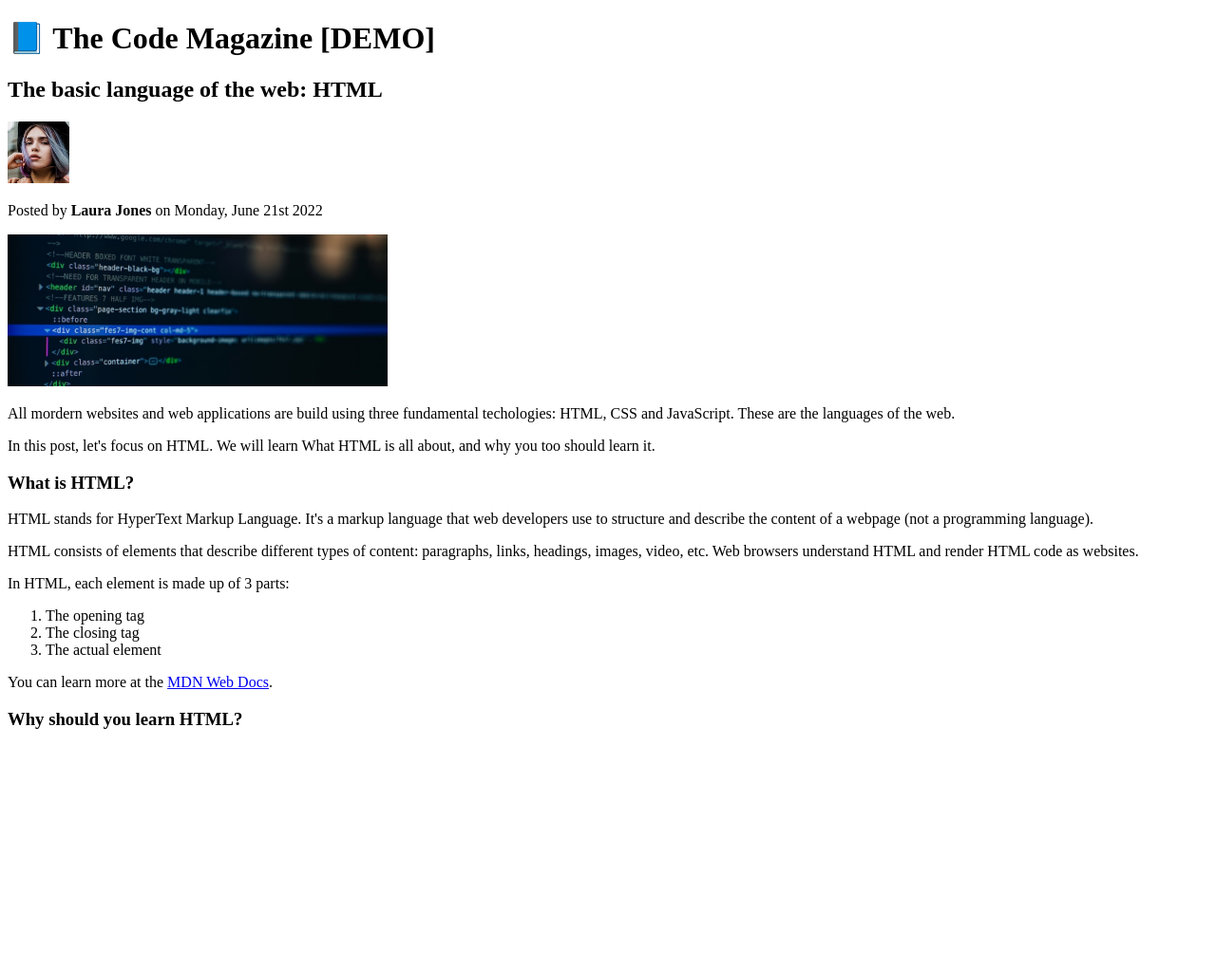
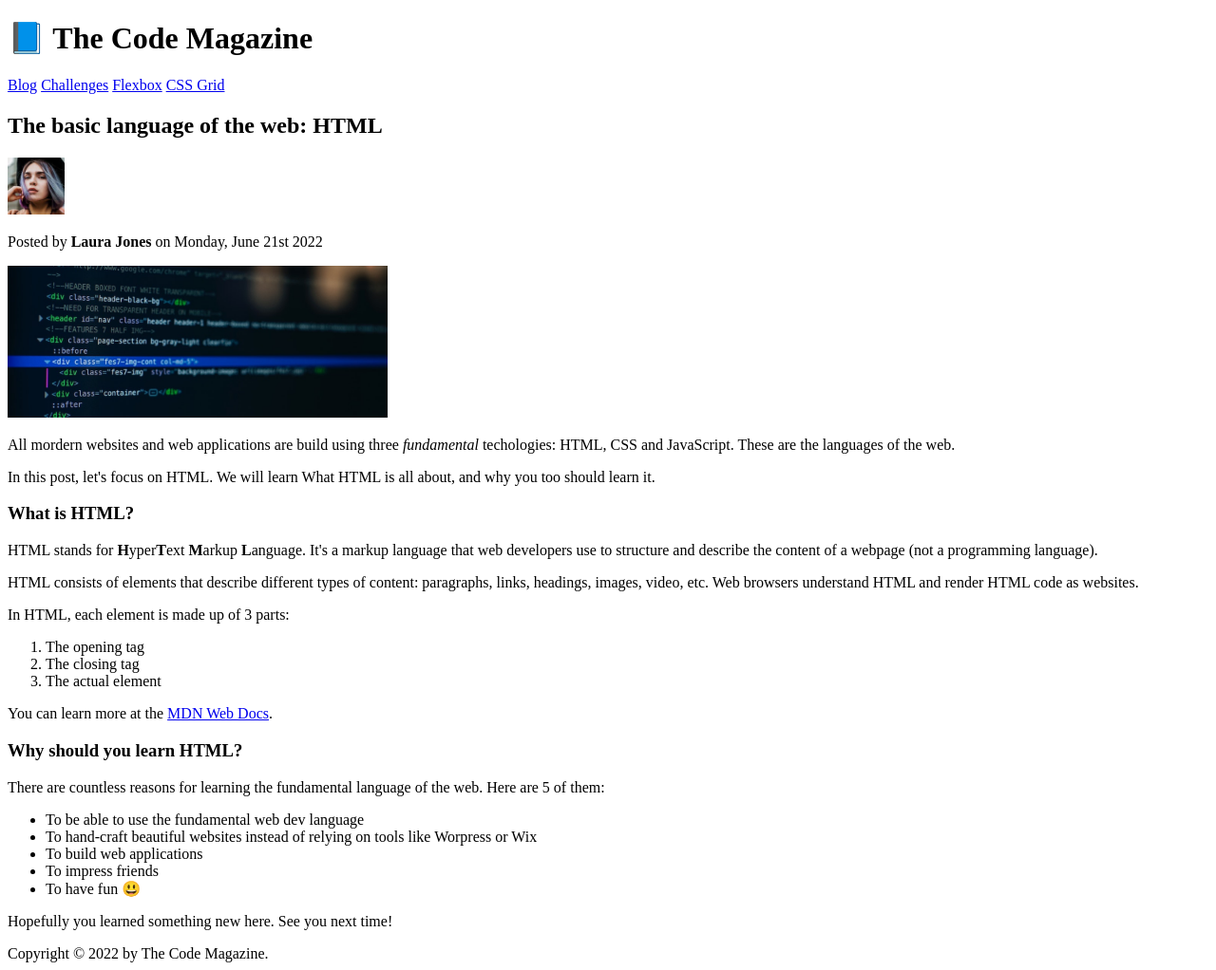
Before and after one commit to GuilhermeSilvaLima/Code-Magazine, a plain HTML site: page index.html in a window 1280 px wide. Shown: the whole page at 95% size. Before the commit the page ends 800 px from the top, so only its background shows below. Drawn offline with Linux system fonts and the light colour scheme.

Commit message:
Adiciona arquivo blog e semantica

```diff
--- a/index.html
+++ b/index.html
@@ -1,5 +1,5 @@
 <!DOCTYPE html>
-<html lang="pt-br">
+<html lang="en">
   <head>
     <meta charset="UTF-8" />
     <meta name="viewport" content="width=device-width, initial-scale=1.0" />
@@ -8,27 +8,46 @@
   </head>
   <body>
     <header>
-      <h1>📘 The Code Magazine [DEMO]</h1>
+      <h1>📘 The Code Magazine</h1>
+      <nav>
+        <a href="./blog.html" target="_blank">Blog</a>
+        <a href="#">Challenges</a>
+        <a href="#">Flexbox</a>
+        <a href="#">CSS Grid</a>
+      </nav>
     </header>
-    <main>
-      <h2>The basic language of the web: HTML</h2>
-      <img id="laura" src="./pictures/laura-jones.jpg" alt="pictue of Laura" />
-      <p>Posted by <strong>Laura Jones</strong> on Monday, June 21st 2022</p>
-      <img id="post" src="./pictures/post-img.jpg" alt="exemplo of html code" />
+
+    <article>
+      <header>
+        <h2>The basic language of the web: HTML</h2>
+        <img
+          id="laura"
+          src="./pictures/laura-jones.jpg"
+          alt="pictue of Laura"
+        />
+        <p>Posted by <strong>Laura Jones</strong> on Monday, June 21st 2022</p>
+        <img
+          id="post"
+          src="./pictures/post-img.jpg"
+          alt="HTML code on the screen"
+        />
+      </header>
       <p>
         All mordern websites and web applications are build using three
-        fundamental techologies: HTML, CSS and JavaScript. These are the
-        languages of the web.
+        <em>fundamental</em> techologies: HTML, CSS and JavaScript. These are
+        the languages of the web.
       </p>
       <p>
         In this post, let's focus on HTML. We will learn What HTML is all about,
         and why you too should learn it.
       </p>
+
       <h3>What is HTML?</h3>
       <p>
-        HTML stands for HyperText Markup Language. It's a markup language that
-        web developers use to structure and describe the content of a webpage
-        (not a programming language).
+        HTML stands for <strong>H</strong>yper<strong>T</strong>ext
+        <strong>M</strong>arkup <strong>L</strong>anguage. It's a markup
+        language that web developers use to structure and describe the content
+        of a webpage (not a programming language).
       </p>
       <p>
         HTML consists of elements that describe different types of content:
@@ -48,6 +67,22 @@
         >.
       </p>
       <h3>Why should you learn HTML?</h3>
-    </main>
+      <p>
+        There are countless reasons for learning the fundamental language of the
+        web. Here are 5 of them:
+      </p>
+      <ul>
+        <li>To be able to use the fundamental web dev language</li>
+        <li>
+          To hand-craft beautiful websites instead of relying on tools like
+          Worpress or Wix
+        </li>
+        <li>To build web applications</li>
+        <li>To impress friends</li>
+        <li>To have fun 😃</li>
+      </ul>
+      <p>Hopefully you learned something new here. See you next time!</p>
+    </article>
+    <footer>Copyright &copy; 2022 by The Code Magazine.</footer>
   </body>
 </html>
--- a/style.css
+++ b/style.css
@@ -1,5 +1,5 @@
 #laura {
-  width: 65px;
+  width: 60px;
 }
 #post {
   width: 400px;
```
Also changed, not shown: blog.html (added, +11 -0 lines).
